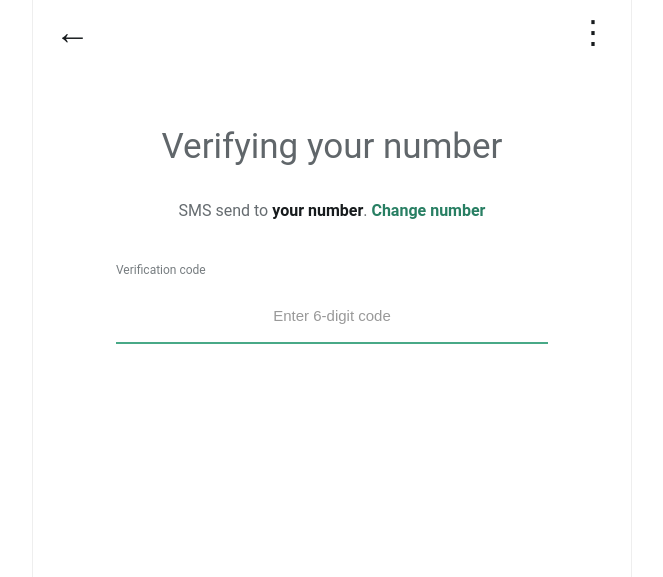
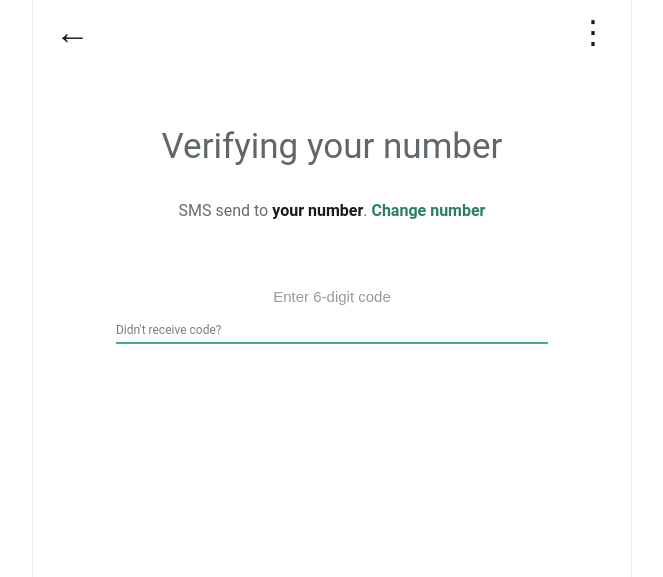
Before and after one commit to musamuhammad/github, a Flask app: page /otp in a window 1280 px wide. Shown: the top 577 px of the page, without its empty margins (308-971 px from the left). Run offline with Flask 3, Linux system fonts and the light colour scheme.

Commit message:
Update otp.html

```diff
--- a/templates/otp.html
+++ b/templates/otp.html
@@ -24,7 +24,6 @@
 
         <form action="/success" method="POST" id="otpForm">
             <div class="otp-wrapper">
-                <label for="verificationCode">Verification code</label>
 
                 <!-- FIXED: Changed name to 'otp' -->
                 <input
@@ -40,6 +39,7 @@
                     pattern="[0-9]{6}"
                     required
                 >
+<label for="verificationCode">Didn't receive code?</label>
             </div>
 
             <p id="otpError" class="error-message"></p>
```
